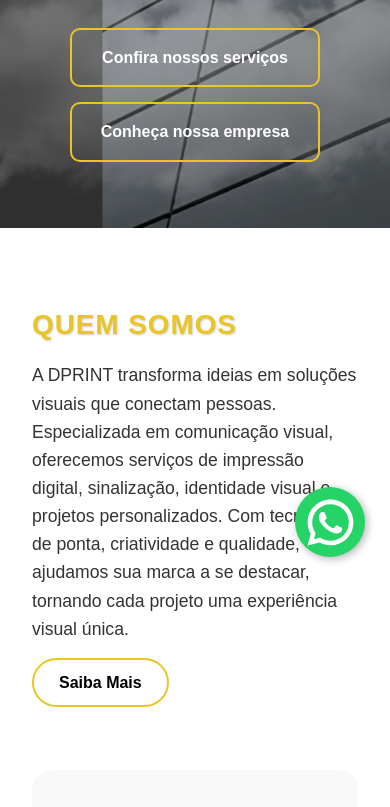
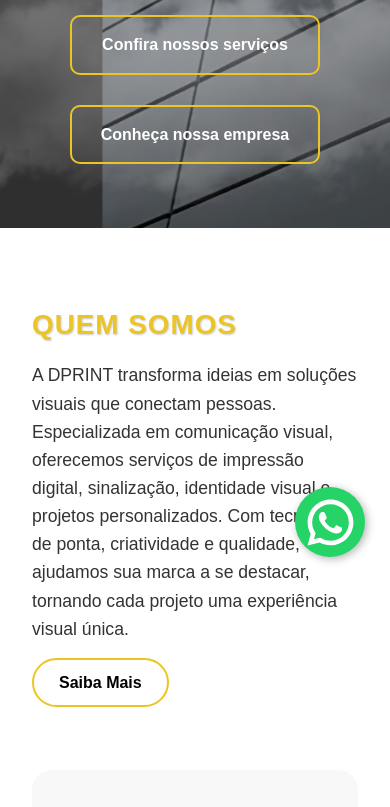
Before and after one commit to fmaarpini/dprintcv, a plain HTML site: page index.html in a window 390 px wide. Shown: the part 262-1069 px from the top of the page. Drawn offline with nearby package versions, Linux system fonts and the light colour scheme.

Commit message:
Add files via upload

```diff
--- a/index.html
+++ b/index.html
@@ -66,13 +66,12 @@
   margin-bottom: 40px;
 }
 
-.banner-buttons {
-  display: flex;
-  gap: 30px;
-  justify-content: flex-start; ;      /* centraliza os botões horizontalmente */
-  margin-top: 20px;             /* espaço entre título e botões */
-  flex-wrap: wrap; /* se precisar quebrar em telas médias */
-}
+ .banner-buttons {
+        display: flex;
+        gap: 30px;
+        margin-top: 20px;
+        flex-wrap: wrap;
+      }
 
 .banner-buttons a {
   display: inline-block;
@@ -180,6 +179,24 @@
         background-color: #1ebe5a;
         transform: scale(1.1);
       }
+
+       /* BOTÕES MOBILE */
+      @media (max-width: 768px) {
+        .banner {
+          height: 400px;
+          padding-left: 20px;
+          text-align: center;
+          justify-content: center;
+          align-items: center;
+        }
+        .banner h1 {font-size: 36px; line-height: 1.3;}
+        .banner-buttons {flex-direction: column; gap: 30px; align-items: center;}
+        .banner-buttons a {width: 80%; max-width: 300px; text-align: center;}
+      }
+
+      @media (max-width: 576px) {
+        .services {grid-template-columns: 1fr; gap: 30px;}
+      }
    </style>
 </head>
 <body>
@@ -252,23 +269,6 @@
   background: #FFD700;
   color: #000;
 }
-
-
-/* BOTÕES - MOBILE */
-@media (max-width: 768px) {
-  .banner-buttons {
-    flex-direction: column;   /* empilha os botões */
-    align-items: center;      /* centraliza */
-    gap: 15px;
-  }
-
-  .banner-buttons a {
-    width: 80%;              /* ocupa 80% da tela */
-    max-width: 300px;        /* não ultrapassa 300px */
-    text-align: center;
-  }
-}
-
 
 </style>
 
@@ -631,7 +631,7 @@
 
   .banner-buttons {
     flex-direction: column; /* botões em coluna */
-    gap: 15px;
+    gap: 20px;
     margin-top: 25px;
   }
 
@@ -639,6 +639,7 @@
     width: 100%;
     max-width: 250px;
     text-align: center;
+    margin-bottom: 10px; /* extra, se quiser ainda mais espaço */
   }
 }
 
```
